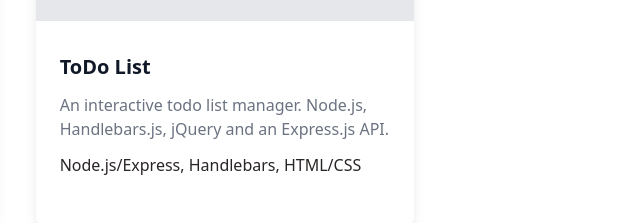
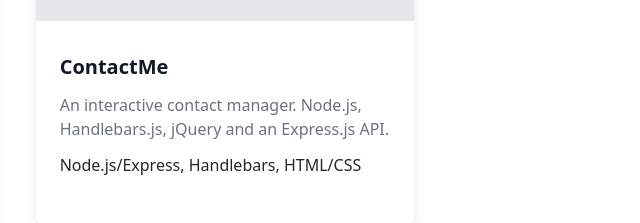
Before and after one commit to tyler-wenzel/personal_site, a website built with Vite: page index.html in a window 1280 px wide. Shown: the part 1907-2130 px from the top of the page, 415-1055 px from the left. Built offline with nearby package versions, Linux system fonts and the light colour scheme; files whose address does not match are found by name.

Commit message:
swap side project titles

```diff
--- a/index.html
+++ b/index.html
@@ -363,10 +363,10 @@
           <div class="flex-1 bg-white p-6 flex flex-col justify-between">
             <div class="flex-1">
               <p class="text-xl font-semibold text-gray-900 mt-2">
-                ToDo List
+                ContactMe
               </p>
               <p class="mt-3 text-base text-gray-500">
-                An interactive todo list manager. Node.js, Handlebars.js, jQuery and an Express.js API.
+                An interactive contact manager. Node.js, Handlebars.js, jQuery and an Express.js API.
               </p>
               <p class="mt-3 text-base text-burnttoast">
                 Node.js/Express, Handlebars, HTML/CSS
```
